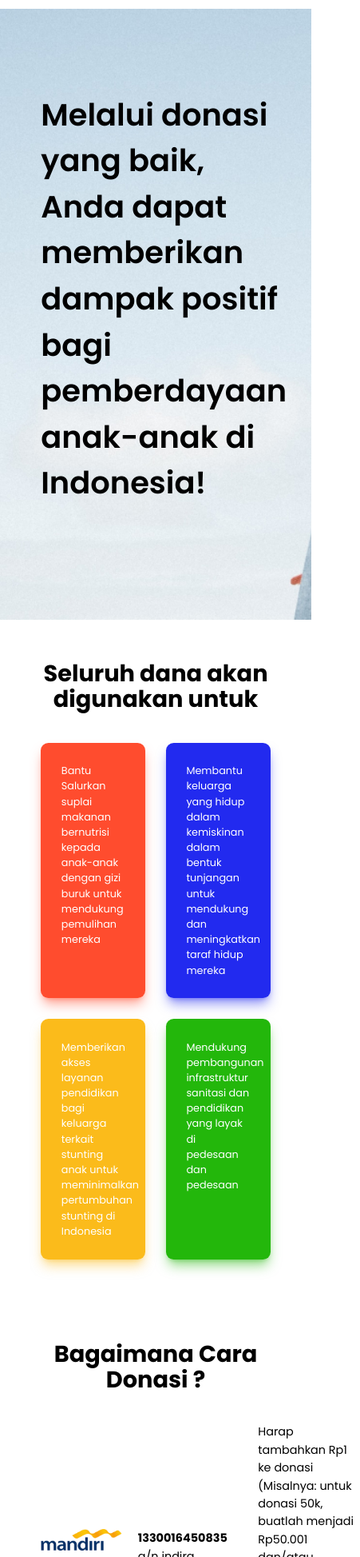
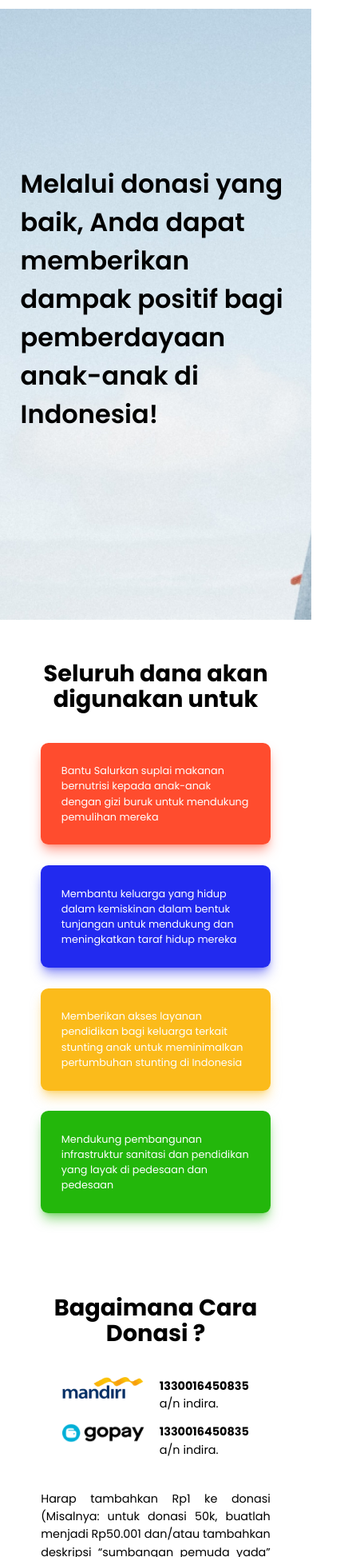
Before and after one commit to alfonsus20/yadayouth-nextjs-v2, a Next.js app: page /donate in a window 390 px wide. Shown: the part 53-2000 px from the top of the page at 80% size, 451 px wide, since content can reach past the window. Built offline with nearby package versions, Linux system fonts and the light colour scheme.

Commit message:
feat: mobile navbar

```diff
--- a/components/Navbar/index.tsx
+++ b/components/Navbar/index.tsx
@@ -2,11 +2,22 @@ import cn from "classnames";
 import Image from "next/image";
 import Link from "next/link";
 import { useRouter } from "next/router";
+import { useState } from "react";
 import HamburgerMenu from "react-hamburger-menu";
 import { LINK_PATHS } from "../../utils/constants";
+import NavbarMobile from "./navbar.mobile";
 
 const Navbar = () => {
   const { pathname } = useRouter();
+  const [isNavbarMobileOpen, setIsNavbarMobileOpen] = useState<boolean>(false);
+
+  const toggleNavbarMobile = () => {
+    setIsNavbarMobileOpen((prev) => !prev);
+  };
+
+  const closeNavbarMobile = () => {
+    setIsNavbarMobileOpen(false);
+  };
 
   return (
     <div className="px-8 py-2 flex justify-between items-center sticky top-0 bg-white z-20">
@@ -34,8 +45,8 @@ const Navbar = () => {
       </div>
       <div className="block md:hidden">
         <HamburgerMenu
-          isOpen={false}
-          menuClicked={() => {}}
+          isOpen={isNavbarMobileOpen}
+          menuClicked={toggleNavbarMobile}
           width={18}
           height={15}
           strokeWidth={2}
@@ -45,6 +56,10 @@ const Navbar = () => {
           animationDuration={0.5}
         />
       </div>
+      <NavbarMobile
+        isNavbarMobileOpen={isNavbarMobileOpen}
+        onClose={closeNavbarMobile}
+      />
     </div>
   );
 };
--- a/components/Navbar/navbar.mobile.tsx
+++ b/components/Navbar/navbar.mobile.tsx
@@ -1,5 +1,39 @@
-const NavbarMobile = () => {
-  return <div>NavbarMobile</div>;
+import cn from "classnames";
+import Link from "next/link";
+import { useRouter } from "next/router";
+import { LINK_PATHS } from "../../utils/constants";
+
+type Props = {
+  isNavbarMobileOpen: boolean;
+  onClose: () => void;
+};
+
+const NavbarMobile = ({ isNavbarMobileOpen, onClose }: Props) => {
+  const { pathname } = useRouter();
+  return (
+    <div
+      className={cn(
+        "w-full bg-white absolute top-0 mt-20 flex md:hidden flex-col items-center transition-transform left-0 transform duration-700",
+        {
+          "translate-x-0": isNavbarMobileOpen,
+          "-translate-x-full": !isNavbarMobileOpen,
+        }
+      )}
+    >
+      {LINK_PATHS.map((link, idx) => (
+        <Link href={link.href} key={idx}>
+          <a
+            onClick={onClose}
+            className={cn("px-4 py-6 relative", {
+              "font-bold": pathname === link.href,
+            })}
+          >
+            {link.name}
+          </a>
+        </Link>
+      ))}
+    </div>
+  );
 };
 
 export default NavbarMobile;
--- a/pages/_app.tsx
+++ b/pages/_app.tsx
@@ -1,11 +1,11 @@
+import type { AppProps } from "next/app";
+import Footer from "../components/Footer";
+import Navbar from "../components/Navbar";
 import "../styles/globals.scss";
-import type { AppProps } from "next/app";
-import Navbar from "../components/Navbar";
-import Footer from "../components/Footer";
 
 function MyApp({ Component, pageProps }: AppProps) {
   return (
-    <div className="min-h-screen flex flex-col">
+    <div className="min-h-screen relative flex flex-col">
       <Navbar />
       <main className="flex-auto">
         <Component {...pageProps} />
--- a/pages/articles/[articleId].tsx
+++ b/pages/articles/[articleId].tsx
@@ -10,7 +10,7 @@ type Props = {
 
 const ArticleDetail: NextPage<Props> = ({ data }) => {
   return (
-    <div className="max-w-screen-xl mx-auto pt-8">
+    <div className="max-w-screen-xl mx-auto pt-8 px-8 lg:px-0">
       <div className="mb-4">
         <h2 className="text-gray-600 font-bold text-3xl">{data.title}</h2>
         <p className="text-orange-500">{dayjs(data.timePublised).format("dddd, DD MMMM YYYY")}</p>
--- a/pages/donate.tsx
+++ b/pages/donate.tsx
@@ -3,7 +3,6 @@ import { DonationCard } from "../components/Card";
 import DonationBg from "../public/bg/home.jpg";
 import GopayLogo from "../public/donate/gopay.png";
 import MandiriLogo from "../public/donate/mandiri.png";
-import OvoLogo from "../public/donate/ovo.png";
 import { DONATION_AIMS } from "../utils/constants";
 
 const Donate = () => {
@@ -13,9 +12,9 @@ const Donate = () => {
         style={{ minHeight: "calc(100vh - 80px)" }}
         className="relative flex items-center"
       >
-        <div className="max-w-screen-2xl px-16">
+        <div className="max-w-screen-2xl px-8 sm:px-16">
           <div className="max-w-3xl relative z-10 pb-12">
-            <h1 className="text-5xl font-semibold leading-normal">
+            <h1 className="text-[2.5rem] sm:text-5xl font-semibold leading-normal">
               Melalui donasi yang baik, Anda dapat memberikan dampak positif
               bagi pemberdayaan anak-anak di Indonesia!
             </h1>
@@ -33,7 +32,7 @@ const Donate = () => {
         <h2 className="font-bold text-center text-4xl mb-12">
           Seluruh dana akan digunakan untuk{" "}
         </h2>
-        <div className="grid grid-cols-2 gap-8">
+        <div className="grid sm:grid-cols-2 gap-8">
           {DONATION_AIMS.map((item, idx) => (
             <DonationCard key={idx} {...item} />
           ))}
@@ -43,20 +42,11 @@ const Donate = () => {
         <h2 className="font-bold text-center text-4xl mb-12">
           Bagaimana Cara Donasi ?
         </h2>
-        <div className="flex items-center gap-12 text-lg">
+        <div className="flex flex-col sm:flex-row items-center gap-12 text-lg">
           <div className="space-y-4">
             <div className="flex gap-x-6">
               <div className="flex-none w-32">
                 <Image src={MandiriLogo} alt="mandiri" width={600} height={160} />
-              </div>
-              <div>
-                <p className="font-bold">1330016450835</p>
-                <p>a/n indira.</p>
-              </div>
-            </div>
-            <div className="flex gap-x-6">
-              <div className="flex-none w-32">
-                <Image src={OvoLogo} alt="ovo" width={600} height={180} />
               </div>
               <div>
                 <p className="font-bold">1330016450835</p>
@@ -73,12 +63,12 @@ const Donate = () => {
               </div>
             </div>
           </div>
-          <div>
+          <p className="text-justify">
             Harap tambahkan Rp1 ke donasi (Misalnya: untuk donasi 50k, buatlah
             menjadi Rp50.001 dan/atau tambahkan deskripsi “sumbangan pemuda
             yada” di deskripsi/catatan untuk membantu kami menghitung dana yang
             terkumpul secara akurat)
-          </div>
+          </p>
         </div>
       </section>
     </div>
```
